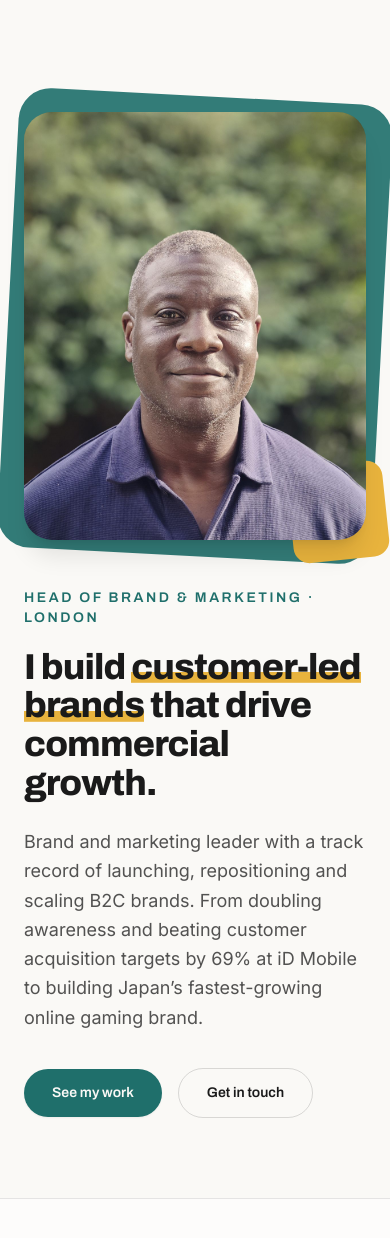
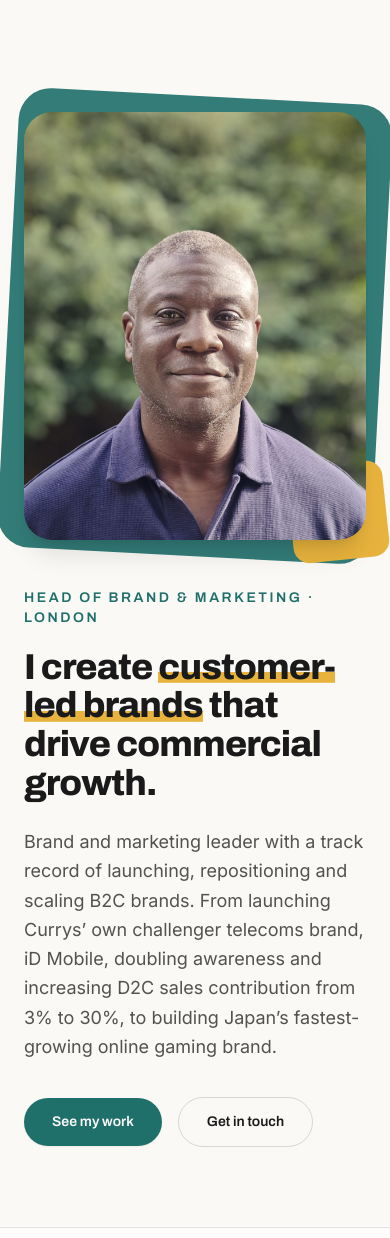
Before and after one commit to johnannoh-art/professionalwebsite, a Next.js app: page / in a window 390 px wide. Shown: the top 1238 px of the page. Built offline with nearby package versions, Linux system fonts and the light colour scheme.

Commit message:
Update hero headline and iD Mobile proof point
Swap headline to "I create" and lead the supporting copy with the iD
Mobile launch and D2C sales contribution growth (3% to 30%).

```diff
--- a/components/Hero.tsx
+++ b/components/Hero.tsx
@@ -9,15 +9,16 @@ export default function Hero() {
             Head of Brand &amp; Marketing · London
           </p>
           <h1 className="mt-5 font-display text-4xl font-extrabold leading-[1.08] tracking-tight text-ink sm:text-5xl lg:text-[3.25rem]">
-            I build{" "}
+            I create{" "}
             <span className="underline-gold">customer-led brands</span> that
             drive commercial growth.
           </h1>
           <p className="mt-6 max-w-xl text-lg leading-relaxed text-ink/75">
             Brand and marketing leader with a track record of launching,
-            repositioning and scaling B2C brands. From doubling awareness and
-            beating customer acquisition targets by 69% at iD Mobile to
-            building Japan&rsquo;s fastest-growing online gaming brand.
+            repositioning and scaling B2C brands. From launching Currys&rsquo;
+            own challenger telecoms brand, iD Mobile, doubling awareness and
+            increasing D2C sales contribution from 3% to 30%, to building
+            Japan&rsquo;s fastest-growing online gaming brand.
           </p>
           <div className="mt-9 flex flex-wrap items-center gap-4">
             <a
```
